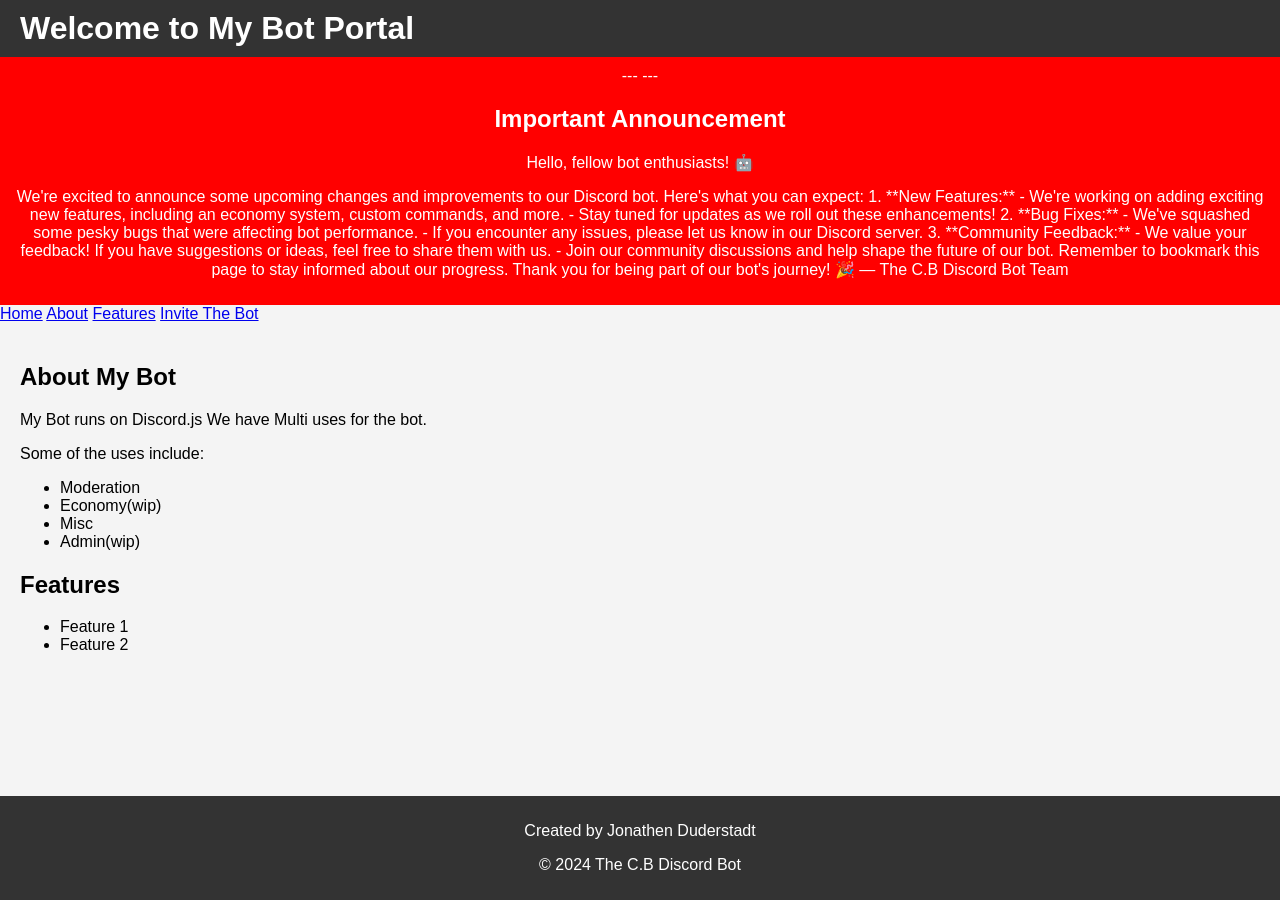
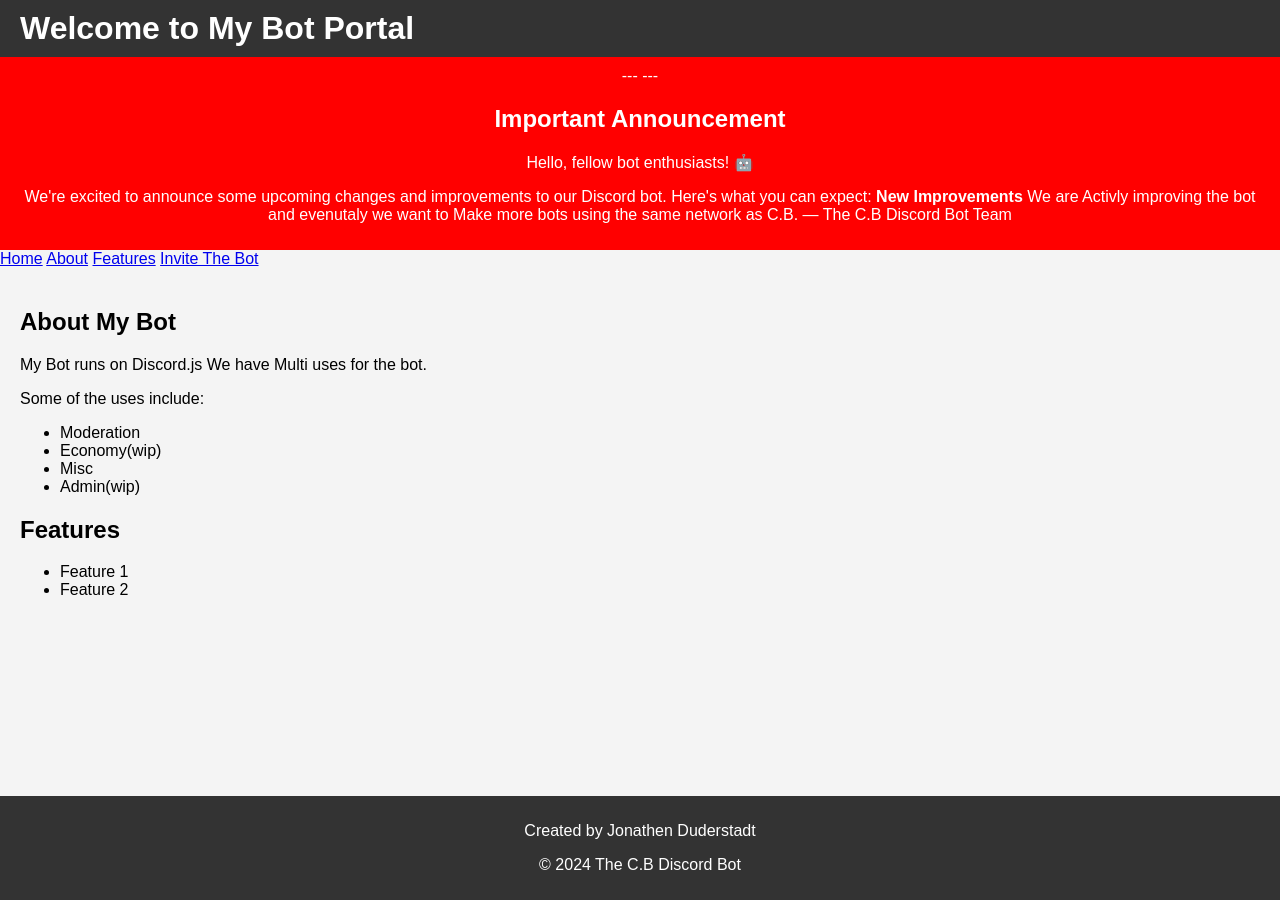
Before and after one commit to Jonathen-Coders/Botsite, a Jekyll site: the page built from index.html, in a window 1280 px wide. Built offline with Jekyll 4.4.1, drawn with Linux system fonts in a browser that asks for light colours.

Commit message:
chore: Update announcement formatting and content, refactor CSS and HTML files

```diff
--- a/announcement.md
+++ b/announcement.md
@@ -5,18 +5,7 @@
 
 <p>We're excited to announce some upcoming changes and improvements to our Discord bot. Here's what you can expect:
 
-1. **New Features:**
-   - We're working on adding exciting new features, including an economy system, custom commands, and more.
-   - Stay tuned for updates as we roll out these enhancements!
-
-2. **Bug Fixes:**
-   - We've squashed some pesky bugs that were affecting bot performance.
-   - If you encounter any issues, please let us know in our Discord server.
-
-3. **Community Feedback:**
-   - We value your feedback! If you have suggestions or ideas, feel free to share them with us.
-   - Join our community discussions and help shape the future of our bot.
-
-Remember to bookmark this page to stay informed about our progress. Thank you for being part of our bot's journey! 🎉
+<b>New Improvements</b>
+We are Activly improving the bot and evenutaly we want to Make more bots using the same network as C.B.
 
 — The C.B Discord Bot Team</p>
```
